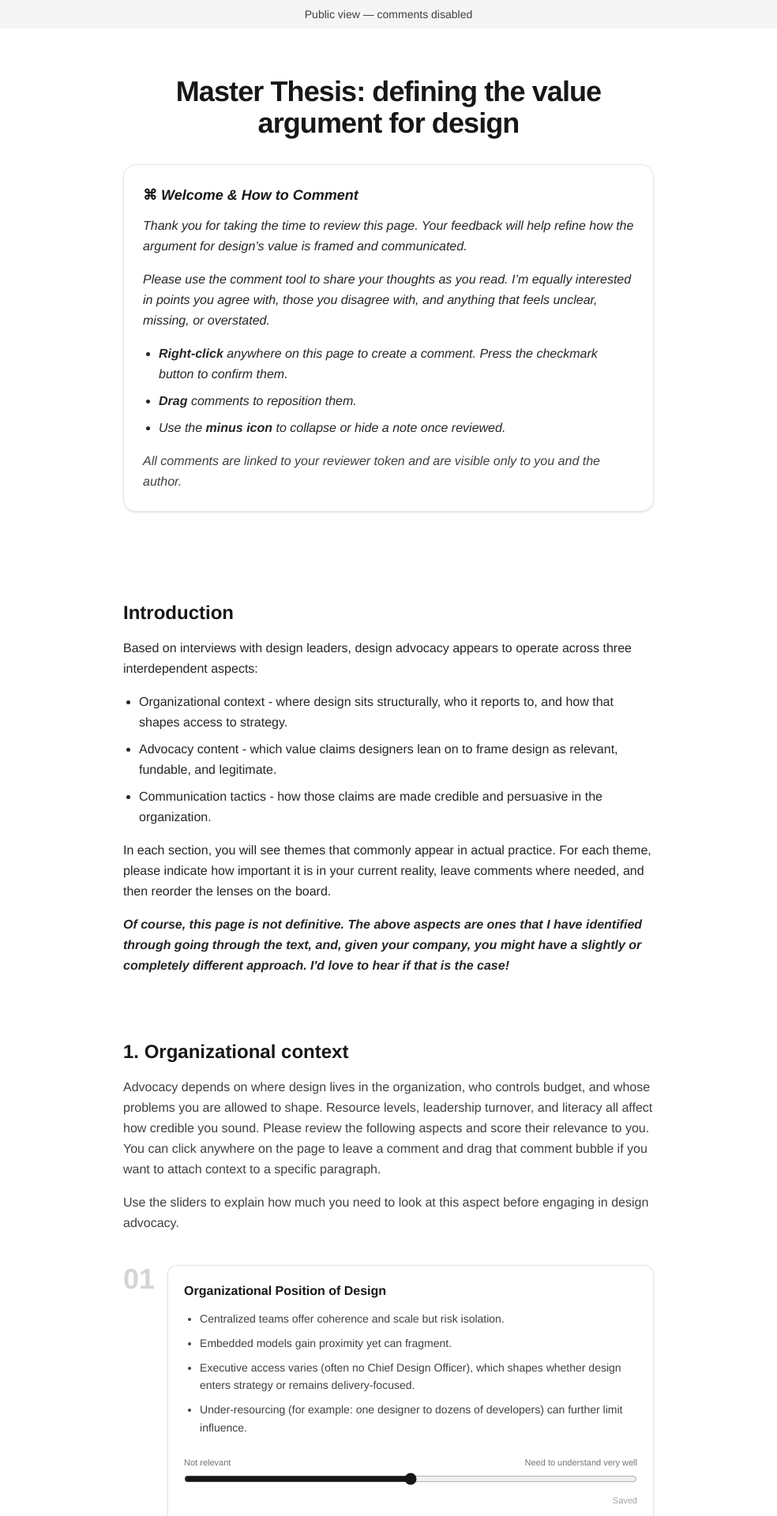
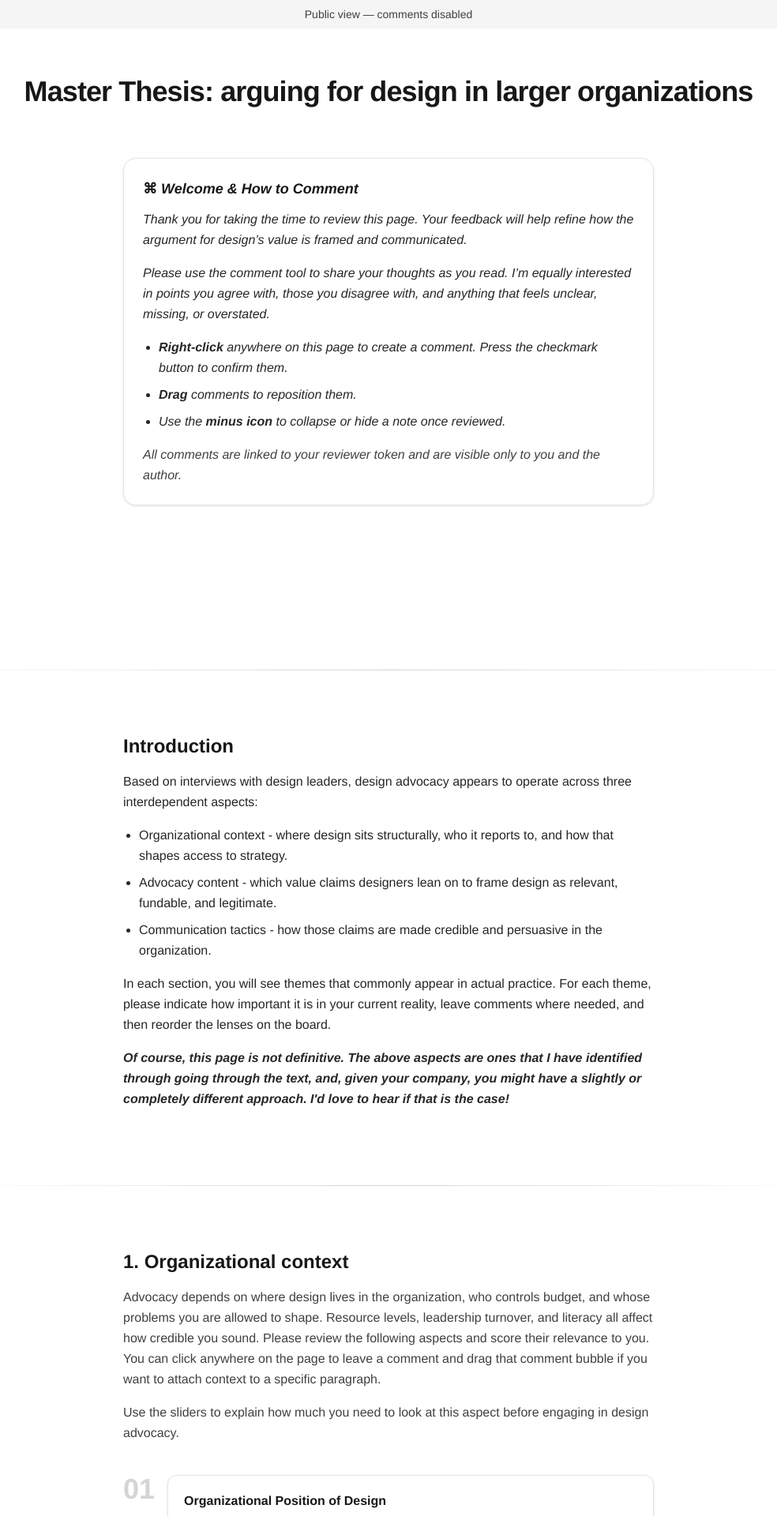
Before and after one commit to ideel-1/thesis_annotator, a Next.js app: page / in a window 1280 px wide. Shown: the top 1920 px of the page at 79% size, without its empty margins (148-1132 px from the left). Built offline with nearby package versions, Linux system fonts and the light colour scheme; no server answers.

Commit message:
visual adjustments

```diff
--- a/src/app/ClientAnnotator.tsx
+++ b/src/app/ClientAnnotator.tsx
@@ -367,13 +367,13 @@ export default function ClientAnnotator() {
       {/* main single-column content */}
       <main className="relative mx-auto w-full px-6 pt-24 pb-32 text-neutral-900">
         {/* ------------------------ OVERVIEW ------------------------ */}
+        <h1 className="text-4xl font-semibold tracking-tight mb-16 text-center text-neutral-900">
+            Master Thesis: arguing for design in larger organizations
+          </h1>
         <section
           id="overview"
           className="mx-auto max-w-2xl w-full pb-16"
         >
-          <h1 className="text-4xl font-semibold tracking-tight mb-8 text-center text-neutral-900">
-            Master Thesis: defining the value argument for design
-          </h1>
 
           <div className="relative italic rounded-2xl border border-neutral-200 bg-emerald shadow-sm p-6 mb-12">
             {/* arrow */}
@@ -414,12 +414,12 @@ export default function ClientAnnotator() {
           </div>
         </section>
 
-        {/* ------------------------ CONTEXT ------------------------ */}
-        <section
-          id="context"
-          className="mx-auto max-w-2xl w-full pb-40"
-        >
-          <div className="mb-20">
+        {/* Divider */}
+        <div className="relative max-w-6xl mx-auto mt-24 mb-20">
+          <div className="h-px w-full bg-gradient-to-r from-transparent via-neutral-300 to-transparent" />
+        </div>
+
+        <div className="mx-auto max-w-2xl w-full">
           <h2 className="text-2xl font-semibold text-neutral-900 mb-4">
               Introduction
             </h2>
@@ -455,6 +455,16 @@ export default function ClientAnnotator() {
                you might have a slightly or completely different approach. I'd love to hear if that is the case!
             </p>
           </div>
+        {/* Divider */}
+        <div className="relative max-w-6xl mx-auto mt-24 mb-20">
+          <div className="h-px w-full bg-gradient-to-r from-transparent via-neutral-300 to-transparent" />
+        </div>
+
+        {/* ------------------------ CONTEXT ------------------------ */}
+        <section
+          id="context"
+          className="mx-auto max-w-2xl w-full"
+        >
 
           <header className="mb-10">
             <h2 className="text-2xl font-semibold text-neutral-900 mb-4">
@@ -484,6 +494,11 @@ export default function ClientAnnotator() {
             onChange={handleSliderChange}
           />
         </section>
+
+        {/* Divider */}
+        <div className="relative max-w-6xl mx-auto mt-30 mb-20">
+          <div className="h-px w-full bg-gradient-to-r from-transparent via-neutral-300 to-transparent" />
+        </div>
 
         {/* ------------------------ CONTENT ------------------------ */}
         <section
@@ -522,7 +537,7 @@ export default function ClientAnnotator() {
           />
 
         </section>
-        <section className="mt-16 mx-auto w-full max-w-[950px] px-6 pb-40">
+        <section className="mt-16 mx-auto w-full max-w-[950px] px-6">
             <div className="bg-whitep-5 mb-6">
               <p className="text-neutral-800 text-base leading-relaxed mb-8">
                 Final step in this chapter: drag the themes around to show which ones
@@ -537,10 +552,15 @@ export default function ClientAnnotator() {
             </div>
         </section>
 
+        {/* Divider */}
+                <div className="relative max-w-6xl mx-auto mt-30 mb-20">
+          <div className="h-px w-full bg-gradient-to-r from-transparent via-neutral-300 to-transparent" />
+        </div>
+
         {/* ------------------------ COMMUNICATION ------------------------ */}
         <section
           id="communication"
-          className="mx-auto max-w-2xl w-full pb-40"
+          className="mx-auto max-w-2xl w-full"
         >
           <header className="mb-10">
             <h2 className="text-2xl font-semibold text-neutral-900 mb-4">
@@ -566,6 +586,11 @@ export default function ClientAnnotator() {
             onChange={handleSliderChange}
           />
         </section>
+
+        {/* Divider */}
+        <div className="relative max-w-6xl mx-auto mt-24 mb-20">
+          <div className="h-px w-full bg-gradient-to-r from-transparent via-neutral-300 to-transparent" />
+        </div>
 
         {/* ------------------------ SYNTHESIS ------------------------ */}
         <section
```
